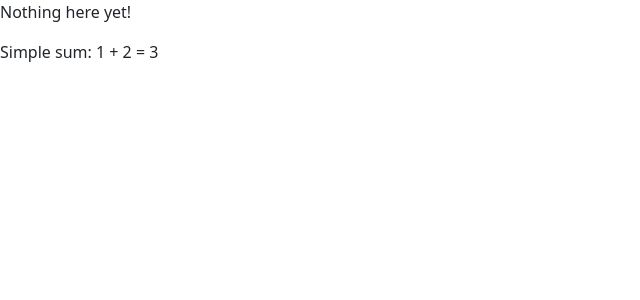
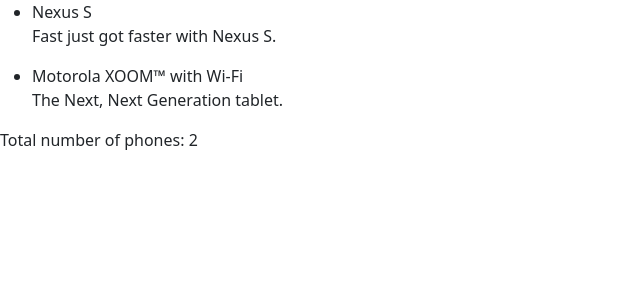
Before and after one commit to tony-nyagah/phonecat, a Vue app in the folder vue-phonecat/: page / in a window 1280 px wide. Shown: the top 300 px of the page, without its empty margins (0-640 px from the left). Built offline with nearby package versions, Linux system fonts and the light colour scheme.

Commit message:
added static html to display a list

```diff
--- a/vue-phonecat/index.html
+++ b/vue-phonecat/index.html
@@ -4,7 +4,7 @@
     <meta charset="UTF-8" />
     <link rel="icon" href="/favicon.ico" />
     <meta name="viewport" content="width=device-width, initial-scale=1.0" />
-    <title>My HTML File</title>
+    <title>Google Phone Gallery</title>
   </head>
   <body>
     <div id="app"></div>
--- a/vue-phonecat/src/App.vue
+++ b/vue-phonecat/src/App.vue
@@ -18,8 +18,18 @@
   </header>
 
   <RouterView />-->
-  <p>Nothing here {{ 'yet' + '!' }}</p>
-  <p>Simple sum: 1 + 2 = {{ 1 + 2 }}</p>
+  <ul>
+    <li>
+      <span>Nexus S</span>
+      <p>Fast just got faster with Nexus S.</p>
+    </li>
+    <li>
+      <span>Motorola XOOM™ with Wi-Fi</span>
+      <p>The Next, Next Generation tablet.</p>
+    </li>
+  </ul>
+
+  <p>Total number of phones: 2</p>
 </template>
 
 <style>
```
